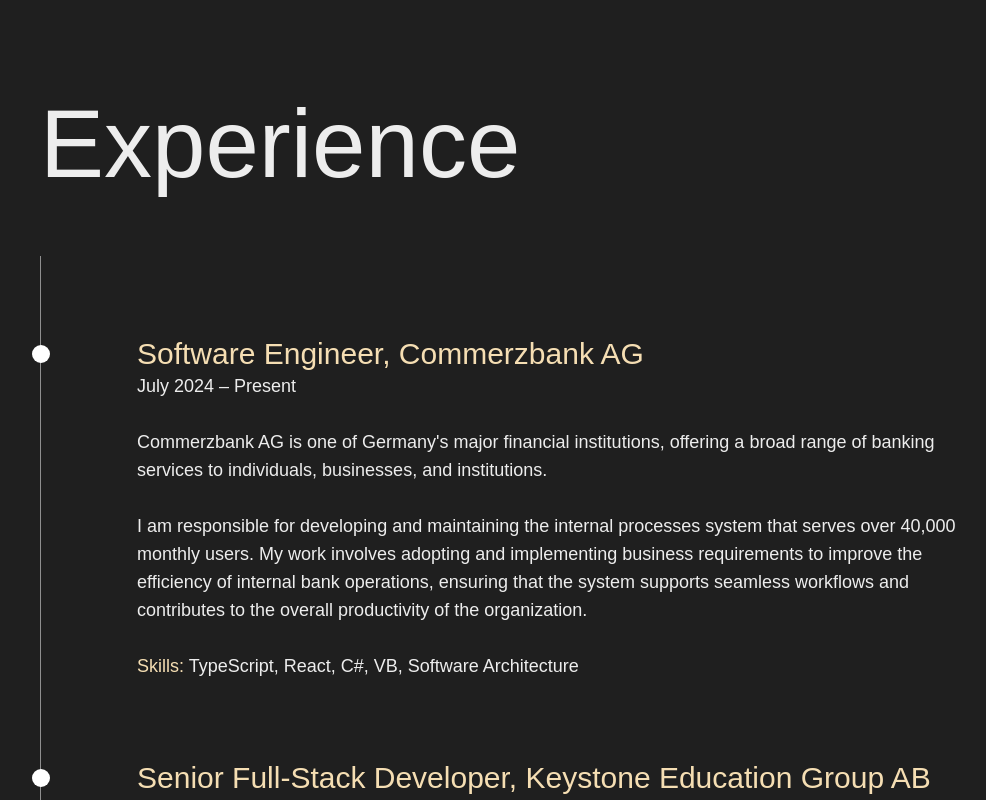
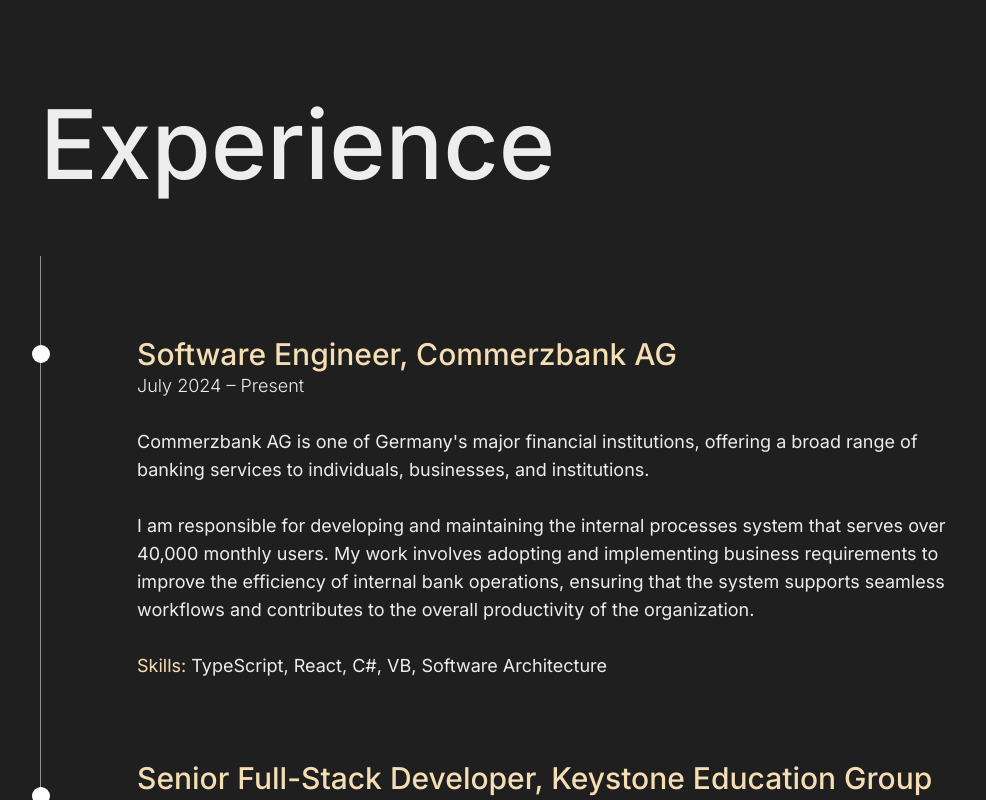
Before and after one commit to denyspupin/denyspupin.dev, a Next.js app: page /experience in a window 1280 px wide. Shown: the top 800 px of the page, without its empty margins (88-1074 px from the left). Built offline with nearby package versions, Linux system fonts and the light colour scheme.

Commit message:
Small animations added.

```diff
--- a/package.json
+++ b/package.json
@@ -24,6 +24,7 @@
     "eslint-config-prettier": "^9.1.0",
     "postcss": "^8",
     "prettier": "^3.4.2",
+    "prettier-plugin-tailwindcss": "^0.6.9",
     "tailwindcss": "^3.4.1",
     "typescript": "^5"
   }
--- a/src/app/about/page.tsx
+++ b/src/app/about/page.tsx
@@ -2,9 +2,9 @@ import React from "react";
 
 const About = () => {
   return (
-    <div className="lg:pt-24 flex flex-col sm:h-[100dvh]">
-      <h1 className="font-medium lg:text-6xl xl:text-8xl">About me</h1>
-      <div className="font-medium lg:text-3xl xl:text-4xl flex flex-col gap-y-5 lg:max-w-[70%] xl:max-w-[75%] mt-auto mb-auto">
+    <div className="flex h-[100dvh] flex-col pt-20 md:pt-24">
+      <h1 className="text-5xl font-medium lg:text-6xl xl:text-8xl">About me</h1>
+      <div className="mb-auto mt-auto flex flex-col gap-y-5 text-xl font-medium md:max-w-[80%] md:text-2xl lg:max-w-[70%] lg:text-3xl xl:max-w-[75%] xl:text-4xl">
         <p>
           Hi there 👋🏻! I’m Denys Pupin – a software developer with over 7 years
           of experience in various business areas. I’m skilled in the full
--- a/src/app/contacts/page.tsx
+++ b/src/app/contacts/page.tsx
@@ -1,15 +1,32 @@
-import React from 'react'
+import React from "react";
 
 const Contacts = () => {
   return (
-    <div className='flex flex-col h-[100dvh] gap-y-10 justify-center'>
-        <h1 className='font-medium text-8xl'>Contacts</h1>
-        <div className='text-3xl flex flex-col gap-y-1'>
-            <p>Feel free to explore my <a href='https://www.linkedin.com/in/denyspupin/' target='_blank' className='text-accent underline'>LinkedIn</a></p>
-            <p>or connect via email at <a href='mailto:denyspupin.dev@gmail.com' className='text-accent underline'>denyspupin.dev@gmail.com</a></p>
-        </div>
+    <div className="flex h-[100dvh] flex-col justify-center gap-y-10">
+      <h1 className="text-6xl font-medium md:text-8xl">Contacts</h1>
+      <div className="flex flex-col gap-y-1 text-lg md:text-3xl">
+        <p>
+          Feel free to explore my{" "}
+          <a
+            href="https://www.linkedin.com/in/denyspupin/"
+            target="_blank"
+            className="text-accent underline"
+          >
+            LinkedIn
+          </a>
+        </p>
+        <p>
+          or connect via email at{" "}
+          <a
+            href="mailto:denyspupin.dev@gmail.com"
+            className="text-accent underline"
+          >
+            denyspupin.dev@gmail.com
+          </a>
+        </p>
+      </div>
     </div>
-  )
-}
+  );
+};
 
 export default Contacts;
--- a/src/app/experience/page.tsx
+++ b/src/app/experience/page.tsx
@@ -1,14 +1,23 @@
 import { experience } from "@/data/experiences";
+import * as motion from "motion/react-client";
 
 const Experience = () => {
   return (
-    <div className="lg:pt-24">
-      <h1 className="font-medium lg:text-6xl xl:text-8xl">Experience</h1>
-      <ul className="timeline flex flex-col lg:gap-y-20 lg:py-20 lg:pl-24 xl:max-w-[90%] 2xl:max-w-[70%] lg:mt-16">
+    <div className="pt-10 md:pt-16 lg:pt-24">
+      <h1 className="text-3xl font-medium md:text-5xl lg:text-6xl xl:text-8xl">
+        Experience
+      </h1>
+      <ul className="timeline mt-10 flex flex-col gap-y-8 py-10 pl-8 md:mt-10 md:gap-y-10 md:py-16 md:pl-16 lg:mt-16 lg:gap-y-20 lg:py-20 lg:pl-24 xl:max-w-[90%] 2xl:max-w-[70%]">
         {experience.jobs.map((job) => (
-          <li key={job.id} className="flex flex-col lg:gap-y-7">
+          <motion.li
+            initial={{ x: -100 }}
+            whileInView={{ x: 0 }}
+            viewport={{ once: true }}
+            key={job.id}
+            className="flex flex-col gap-y-5 lg:gap-y-7"
+          >
             <div>
-              <h3 className="lg:text-2xl xl:text-3xl 2xl:text-4xl font-medium text-accent relative timeline-achor">
+              <h3 className="timeline-achor relative text-lg font-medium text-accent md:text-xl lg:text-2xl xl:text-3xl 2xl:text-4xl">
                 {job.role}
               </h3>
               <h4 className="font-light xl:text-lg 2xl:text-xl">
@@ -16,14 +25,14 @@ const Experience = () => {
               </h4>
             </div>
             {/* <div> */}
-            <p className="text-lg 2xl:text-xl">{job.companyDescription}</p>
-            <p className="text-lg 2xl:text-xl">{job.roleDescription}</p>
+            <p className="lg:text-lg 2xl:text-xl">{job.companyDescription}</p>
+            <p className="lg:text-lg 2xl:text-xl">{job.roleDescription}</p>
             {/* </div> */}
-            <p className="text-lg 2xl:text-xl">
+            <p className="lg:text-lg 2xl:text-xl">
               <span className="text-accent">Skills: </span>
               {job.skills.join(", ").toString()}
             </p>
-          </li>
+          </motion.li>
         ))}
       </ul>
     </div>
--- a/src/app/globals.css
+++ b/src/app/globals.css
@@ -26,5 +26,5 @@ body {
   background: #fff;
   border-radius: 50%;
 
-  @apply lg:w-[15px] lg:h-[15px] lg:left-[-104px] xl:left-[-105.5px] xl:w-[18px] xl:h-[18px];
+  @apply left-[-37.5px] h-[10px] w-[10px] md:left-[-69.5px] lg:left-[-104px] lg:h-[15px] lg:w-[15px] xl:left-[-105.5px] xl:h-[18px] xl:w-[18px];
 }
--- a/src/app/layout.tsx
+++ b/src/app/layout.tsx
@@ -3,8 +3,8 @@ import { Inter } from "next/font/google";
 import "./globals.css";
 
 const inter = Inter({
-  variable: "--font-inter",
   subsets: ["latin"],
+  display: "swap",
 });
 
 export const metadata: Metadata = {
@@ -19,8 +19,8 @@ export default function RootLayout({
 }>) {
   return (
     <html lang="en">
-      <body className={`${inter.variable} antialiased`}>
-        <main className="md:px-16 xl:px-32">{children}</main>
+      <body className={`${inter.className} antialiased`}>
+        <main className="px-6 md:px-12 lg:px-16 xl:px-32">{children}</main>
       </body>
     </html>
   );
--- a/src/app/page.tsx
+++ b/src/app/page.tsx
@@ -1,19 +1,22 @@
 import Navbar from "@/components/Navbar";
 import Image from "next/image";
+import * as motion from "motion/react-client";
 
 const Home = () => {
   return (
-    <div className="flex flex-row h-[100dvh] justify-between items-center">
+    <div className="flex h-[100dvh] flex-col justify-center gap-y-10 md:flex-row md:items-center md:justify-between md:gap-y-0">
       <div className="flex items-center gap-x-8">
+        <motion.div whileHover={{ scale: 1.1, rotate: -2 }}>
           <Image
             src={"/foto.jpg"}
             width={165}
             height={165}
             priority={true}
             alt="Denys's Pupin photo"
-          className="rounded-3xl lg:w-[145px] h-[145px] xl:w-[165px] xl:h-[165px]"
+            className="h-[120px] w-[120px] rounded-3xl lg:h-[145px] lg:w-[145px] xl:h-[165px] xl:w-[165px]"
           />
-        <h1 className="font-medium lg:text-6xl">
+        </motion.div>
+        <h1 className="text-4xl font-medium lg:text-6xl">
           Hello 👋🏻 <br></br> I&apos;m{" "}
           <span className="text-accent">Denys Pupin</span>!
         </h1>
--- a/src/components/Navbar.tsx
+++ b/src/components/Navbar.tsx
@@ -3,7 +3,7 @@ import Link from "next/link";
 const Navbar = () => {
   return (
     <nav>
-      <ul className="flex flex-col lg:gap-y-5 xl:gap-y-8 text-right lg:text-4xl  xl:text-5xl font-medium transition-colors">
+      <ul className="flex flex-row justify-center gap-x-4 text-right text-xl font-medium transition-colors md:flex-col md:gap-x-0 md:gap-y-4 md:text-4xl lg:gap-y-5 xl:gap-y-8 xl:text-5xl">
         <li>
           <Link href="about" className="hover:text-accent">
             About me
```
Also changed, not shown: 2 other files (tests, documents, lock files or other folders). Lines whose indentation alone changed are shown as unchanged.
